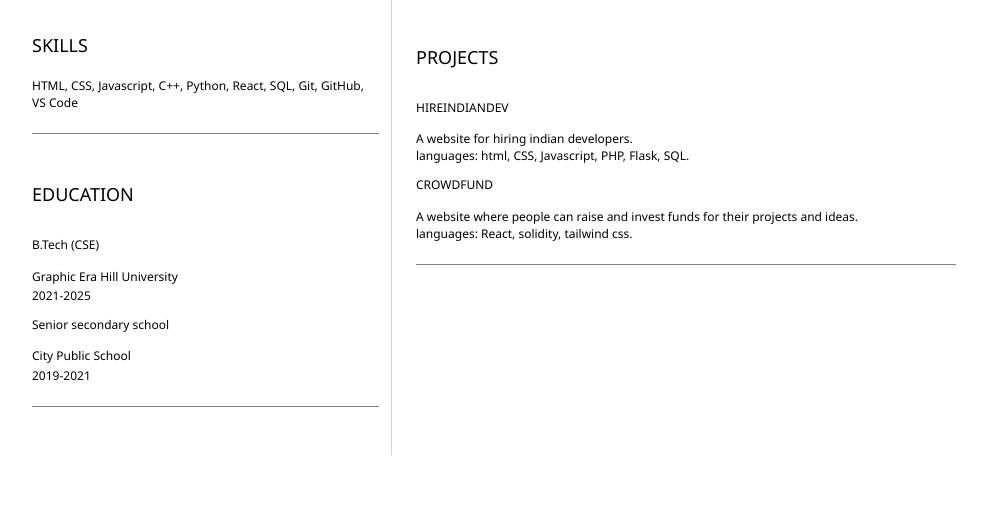
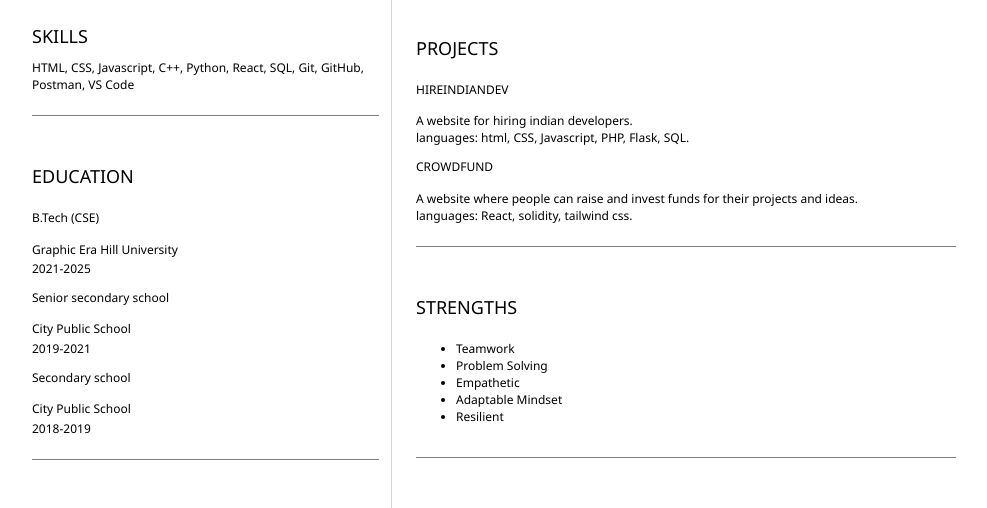
Before and after one commit to dakshbamola/resume, a plain HTML site: page index.html in a window 1280 px wide. Shown: the part 340-848 px from the top of the page, without its empty margins (152-1139 px from the left). Before the commit the page ends 800 px from the top, so only its background shows below. Drawn offline with Linux system fonts and the light colour scheme.

Commit message:
made changes added skill section

```diff
--- a/index.html
+++ b/index.html
@@ -37,7 +37,7 @@
             <section>
                 <h2>SKILLS</h2>
                 <!-- your skills -->
-                <p>HTML, CSS, Javascript, C++, Python, React, SQL, Git, GitHub, VS Code</p>
+                <p>HTML, CSS, Javascript, C++, Python, React, SQL, Git, GitHub, Postman, VS Code</p>
             </section>
             <section>
                 <h2>EDUCATION</h2>
@@ -55,6 +55,13 @@
                 </p>
                 <p>
                     2019-2021
+                </p>
+                <h3>Secondary school</h3>
+                <p>
+                    City Public School
+                </p>
+                <p>
+                    2018-2019
                 </p>
             </section>
         </article>
@@ -82,6 +89,17 @@
                 </p>
 
             </section>
+            <section>
+                <h2>STRENGTHS</h2>
+                <!-- about you -->
+                <ul>
+                    <li>Teamwork</li>
+                    <li>Problem Solving</li>
+                    <li>Empathetic</li>
+                    <li>Adaptable Mindset</li>
+                    <li>Resilient</li>
+                </ul>
+            </section>
         </article>
     </main>
 </body>
--- a/style.css
+++ b/style.css
@@ -25,7 +25,7 @@ section{
 
 h2 {
     font-size: 1.5em;
-    padding-bottom: 1em;
+    padding-bottom: 0.5em;
 }
 
 h3 {
```
